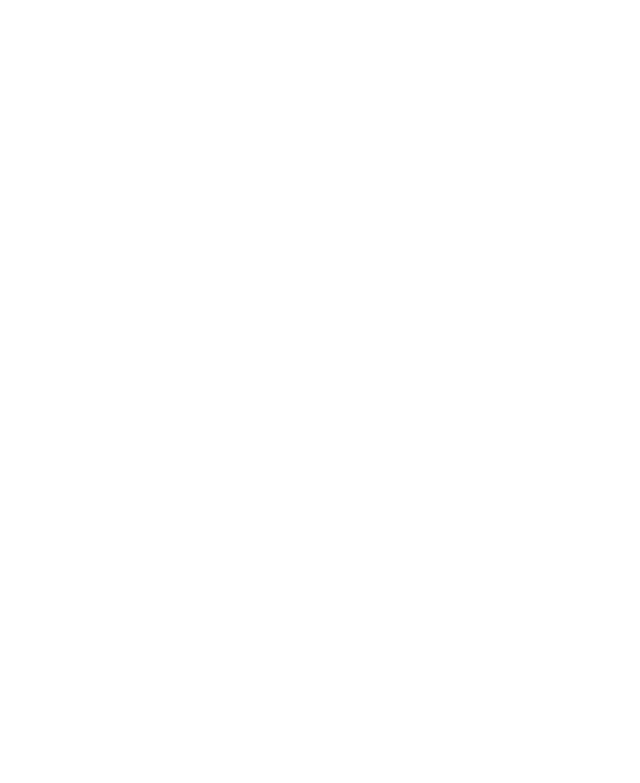
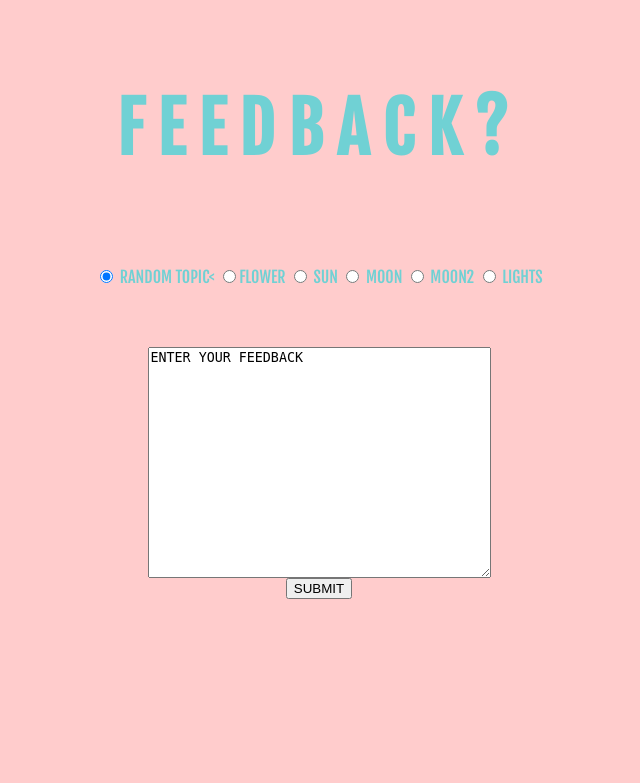
Before and after one commit to yali20-meet/y2-yearlong, a Flask app: page /FEEDBACK in a window 1280 px wide. Before the commit the part shown is empty. Shown: the top 783 px of the page, without its empty margins (321-961 px from the left). Run offline with Flask 2, Linux system fonts and the light colour scheme.

Commit message:
database is working

```diff
--- a/Music thingie/app.py
+++ b/Music thingie/app.py
@@ -1,4 +1,7 @@
 from flask import Flask, render_template, request
+
+from database import *
+
 app = Flask(__name__)
 
 @app.route('/')
@@ -31,10 +34,16 @@
 
     return render_template("lights.html")
 
-@app.route('/FEEDBACK')
+@app.route('/FEEDBACK' ,  methods=["GET" , "POST"])
 def feedback():
+	if request.method == "GET":
+		return render_template("feedback.html")
+	else:
+		playlist = request.form["playlist"]
+		feedback = request.form["feedback"]
+		add_feed(playlist, feedback)
+		return render_template("home.html")
 
-    return render_template("feedback.html")
 
 if __name__ == '__main__':
     app.run(debug=True)
--- a/Music thingie/database.py
+++ b/Music thingie/database.py
@@ -8,8 +8,8 @@
 DBSession = sessionmaker(bind=engine)
 session = DBSession()
 
-def add_feedback(playlist, feedback):
-	feed_object = Company(playlist = companyName , feedback = feedback)
+def add_feed(playlist, feedback):
+	feed_object = Feedback(playlist = playlist , feedback = feedback)
 	session.add(feed_object)
 	session.commit()
 
--- a/Music thingie/model.py
+++ b/Music thingie/model.py
@@ -10,7 +10,7 @@
 	__tablename__ = 'Feedback'
 	id = Column(Integer , primary_key=True)
 	feedback = Column(String)
-	playlist = Column()
+	playlist = Column(String)
 
 	def __repr__(self):
 		return ("Playlist: {} \nFeedback: {}").format(self.playlist , self.feedback)
--- a/Music thingie/static/style.css
+++ b/Music thingie/static/style.css
@@ -32,6 +32,13 @@
 #lightsbody {
 	background-color: #ff3300;
 	color: white;
+	font-family: 'Fjalla One', sans-serif;
+}
+
+#feedback-body {
+	position: relative;
+	background-color: #ffcccc;
+	color: #70d1d4;
 	font-family: 'Fjalla One', sans-serif;
 }
 
@@ -81,7 +88,7 @@
 
 .footer {
 	position: relative;
-	top: 80%;
+	top: 70%;
 	left: 5;
 }
 
@@ -92,3 +99,9 @@
 	font-family: 'Fjalla One', sans-serif;
 	font-family: 5em;
 }
+
+#bfeedback {
+	font-family: 'Fjalla One', sans-serif;
+	position: relative;
+	top: 20%;
+}
--- a/Music thingie/templates/feedback.html
+++ b/Music thingie/templates/feedback.html
@@ -0,0 +1,28 @@
+<!DOCTYPE>
+<html>
+	<head>
+		<title>feedback</title>
+		<link rel="stylesheet" type="text/css" href="../static/style.css">
+		<link href="https://fonts.googleapis.com/css?family=Fjalla+One&display=swap" rel="stylesheet">
+	</head>
+	<body id="feedback-body">
+		<div align="center" class="title-container">
+			<h1 class="titles">FEEDBACK?</h1>
+			<p class="description"></p>
+		</div>
+		<div id="bfeedback" align='center'>
+			<form method="post" action="/FEEDBACK">
+				<span><input type="radio" name="playlist" value="random topic" checked> RANDOM TOPIC<</span>
+				<span><input type="radio" name="playlist" value="flower" >FLOWER
+				<span><input type="radio" name="playlist" value="sun" > SUN</span>
+				<span><input type="radio" name="playlist" value="moon" > MOON</span>
+				<span><input type="radio" name="playlist" value="moon2" > MOON2</span>
+				<span><input type="radio" name="playlist" value="lights" > LIGHTS</span>
+				<br><br><br><br>
+				<span><textarea name="feedback" rows="15" cols="40">ENTER YOUR FEEDBACK</textarea></span>
+				<br>
+				<input type="submit" value="SUBMIT">
+			</form>
+		</div>
+	</body>
+</html>
```
Also changed, not shown: Music thingie/static/main.js (deleted, +0 -10 lines), Music thingie/lecture.db (added).
